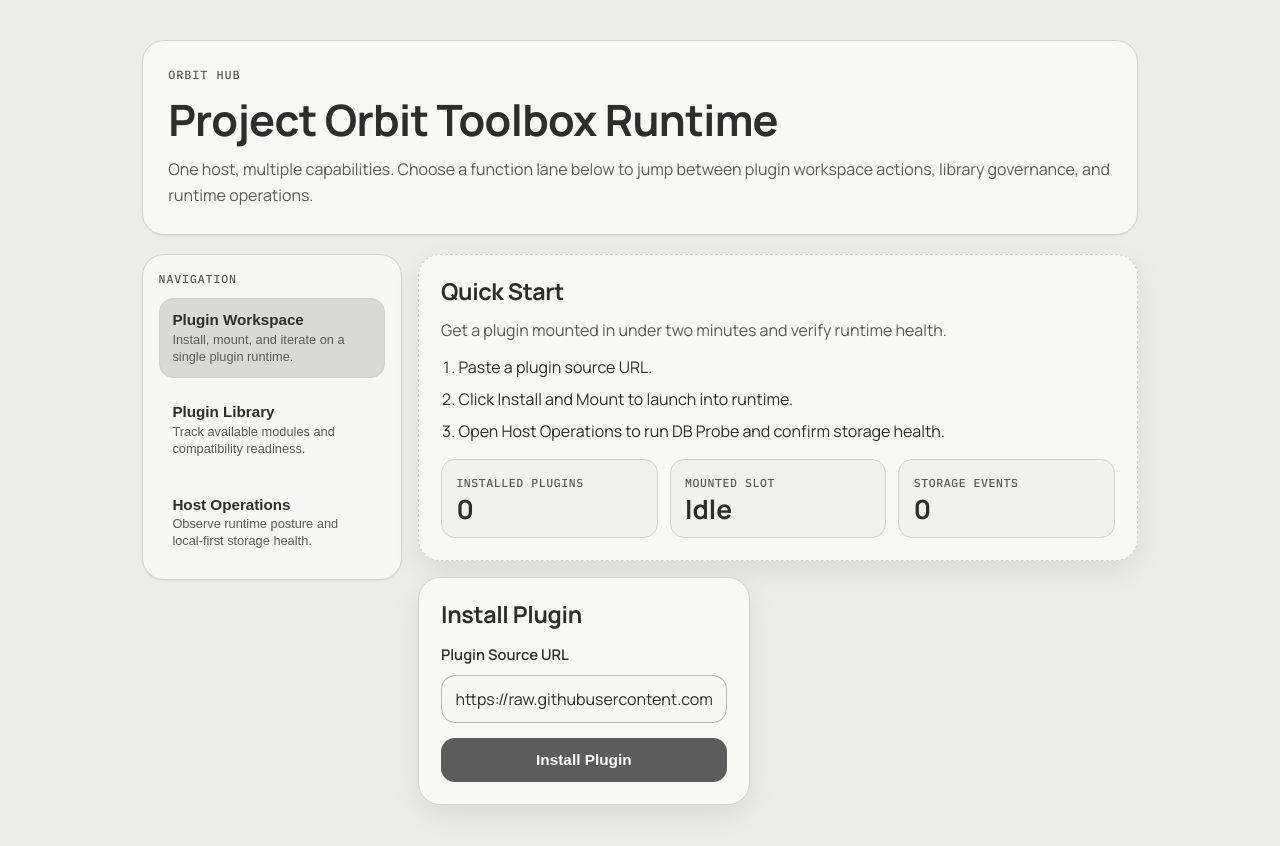
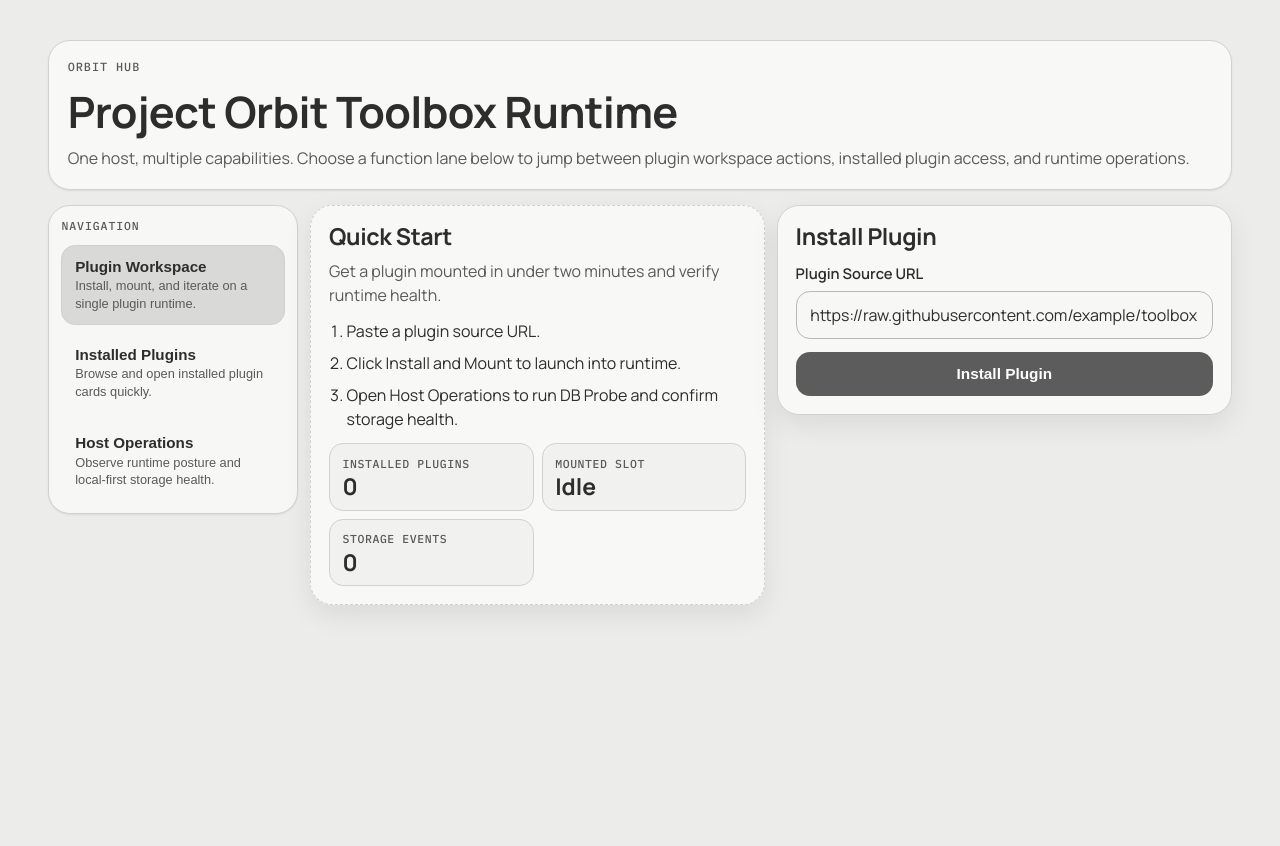
Before and after one commit to fatkin1012/ProjectOrbit-Beta, a React (Vite) app: page / in a window 1280 px wide. Shown: the top 846 px of the page. After the commit the page ends 800 px from the top, so only its background shows below. Built offline with nearby package versions, Linux system fonts and the light colour scheme.

Commit message:
ui update

```diff
--- a/src/App.tsx
+++ b/src/App.tsx
@@ -22,7 +22,7 @@ interface InstalledPlugin {
 const DEFAULT_PLUGIN_URL =
   'https://raw.githubusercontent.com/example/toolbox-plugins/main/dist/hello-plugin.js';
 
-type StaticHubPane = 'workspace' | 'library' | 'operations';
+type StaticHubPane = 'workspace' | 'installed' | 'operations';
 type PluginHubPane = `plugin:${string}`;
 type HubPane = StaticHubPane | PluginHubPane;
 
@@ -117,9 +117,9 @@ const HUB_PANES: Array<{ id: StaticHubPane; title: string; tagline: string }> =
     tagline: 'Install, mount, and iterate on a single plugin runtime.'
   },
   {
-    id: 'library',
-    title: 'Plugin Library',
-    tagline: 'Track available modules and compatibility readiness.'
+    id: 'installed',
+    title: 'Installed Plugins',
+    tagline: 'Browse and open installed plugin cards quickly.'
   },
   {
     id: 'operations',
@@ -127,6 +127,16 @@ const HUB_PANES: Array<{ id: StaticHubPane; title: string; tagline: string }> =
     tagline: 'Observe runtime posture and local-first storage health.'
   }
 ];
+
+function formatLastActive(timestamp: number): string {
+  return new Intl.DateTimeFormat('zh-HK', {
+    month: '2-digit',
+    day: '2-digit',
+    hour: '2-digit',
+    minute: '2-digit',
+    hour12: false
+  }).format(new Date(timestamp));
+}
 
 export default function App() {
   const [activePane, setActivePane] = useState<HubPane>('workspace');
@@ -348,7 +358,7 @@ export default function App() {
             <h1>Project Orbit Toolbox Runtime</h1>
             <p className="hero-copy">
               One host, multiple capabilities. Choose a function lane below to jump between plugin
-              workspace actions, library governance, and runtime operations.
+              workspace actions, installed plugin access, and runtime operations.
             </p>
           </section>
 
@@ -372,27 +382,6 @@ export default function App() {
                     >
                       <span className="chip-title">{pane.title}</span>
                       <span className="chip-tagline">{pane.tagline}</span>
-                    </button>
-                  );
-                })}
-
-                {installedPlugins.map((plugin) => {
-                  const paneId = pluginPaneId(plugin.id);
-                  const isActive = paneId === activePane;
-
-                  return (
-                    <button
-                      key={paneId}
-                      type="button"
-                      role="tab"
-                      aria-selected={isActive}
-                      aria-controls={`pane-${paneId}`}
-                      id={`tab-${paneId}`}
-                      className={`host-btn hub-chip plugin-chip ${isActive ? 'is-active' : ''}`}
-                      onClick={() => setActivePane(paneId)}
-                    >
-                      <span className="chip-title">{plugin.name}</span>
-                      <span className="chip-tagline">{plugin.id} · v{plugin.version}</span>
                     </button>
                   );
                 })}
@@ -431,7 +420,7 @@ export default function App() {
                     </div>
                   </section>
 
-                  <section className="card">
+                  <section className="card workspace-install">
                     <h2>Install Plugin</h2>
                     <form className="plugin-form" onSubmit={onInstall} noValidate>
                       <label htmlFor="plugin-url">Plugin Source URL</label>
@@ -458,14 +447,56 @@ export default function App() {
                   </section>
 
                   {installedPlugins.length > 0 && (
-                    <section className="card pane-card">
-                      <h2>Installed Plugins</h2>
-                      <ul className="ops-list installed-list">
-                        {installedPlugins.map((plugin) => (
-                          <li key={`installed-${plugin.id}`}>
+                    <section className="card pane-card workspace-installed">
+                      <h2>Recent Activity</h2>
+                      <p className="muted">最近使用的 3 個插件。</p>
+                      <ul className="ops-list installed-list recent-activity-list">
+                        {installedPlugins.slice(0, 3).map((plugin) => (
+                          <li key={`recent-${plugin.id}`}>
                             <div className="installed-plugin-meta">
                               <strong>{plugin.name}</strong>
                               <small>({plugin.id})</small>
+                              <small>Last active: {formatLastActive(plugin.lastOpenedAt)}</small>
+                            </div>
+                            <div className="installed-actions">
+                              <button
+                                type="button"
+                                className="host-btn inline-open-btn"
+                                onClick={() => setActivePane(pluginPaneId(plugin.id))}
+                              >
+                                Open
+                              </button>
+                            </div>
+                          </li>
+                        ))}
+                      </ul>
+                    </section>
+                  )}
+                </section>
+              )}
+
+              {!isPluginPaneActive && activePane === 'installed' && (
+                <section
+                  className="card pane-card"
+                  role="tabpanel"
+                  id="pane-installed"
+                  aria-labelledby="tab-installed"
+                >
+                  <h2>Installed Plugins</h2>
+                  <p className="muted">點擊卡片即可開啟對應插件。</p>
+
+                  {installedPlugins.length === 0 && (
+                    <p className="muted">目前還沒有已安裝插件，先到 Workspace 安裝一個吧。</p>
+                  )}
+
+                  {installedPlugins.length > 0 && (
+                    <ul className="ops-list installed-list">
+                      {installedPlugins.map((plugin) => (
+                        <li key={`installed-pane-${plugin.id}`}>
+                          <div className="installed-plugin-meta">
+                            <strong>{plugin.name}</strong>
+                            <small>({plugin.id})</small>
+                            <small>Last active: {formatLastActive(plugin.lastOpenedAt)}</small>
                           </div>
                           <div className="installed-actions">
                             <button
@@ -494,36 +525,7 @@ export default function App() {
                         </li>
                       ))}
                     </ul>
-                    </section>
                   )}
-                </section>
-              )}
-
-              {!isPluginPaneActive && activePane === 'library' && (
-                <section
-                  className="card pane-card"
-                  role="tabpanel"
-                  id="pane-library"
-                  aria-labelledby="tab-library"
-                >
-                  <h2>Plugin Library</h2>
-                  <p className="muted">
-                    Use this lane to curate plugin inventory, maintain trust metadata, and stage releases.
-                  </p>
-                  <div className="status-grid">
-                    <article className="status-tile">
-                      <p className="status-label">Approved</p>
-                      <p className="status-value">12</p>
-                    </article>
-                    <article className="status-tile">
-                      <p className="status-label">Needs Review</p>
-                      <p className="status-value">3</p>
-                    </article>
-                    <article className="status-tile">
-                      <p className="status-label">Deprecated</p>
-                      <p className="status-value">1</p>
-                    </article>
-                  </div>
                 </section>
               )}
 
--- a/src/styles.css
+++ b/src/styles.css
@@ -57,11 +57,12 @@ body.orbit-hub-view #root {
 }
 
 .page-shell {
-  width: min(100%, 1040px);
+  width: min(100%, 1220px);
   margin: 0 auto;
-  padding: clamp(1rem, 4vw, 2.5rem) clamp(0.9rem, 3.2vw, 1.35rem) clamp(2.5rem, 7vw, 4rem);
+  padding: clamp(0.85rem, 3.2vw, 1.8rem) clamp(0.85rem, 2.4vw, 1.15rem)
+    clamp(1.8rem, 5vw, 2.8rem);
   display: grid;
-  gap: clamp(0.8rem, 2.8vw, 1.2rem);
+  gap: clamp(0.65rem, 2vw, 0.95rem);
 }
 
 .page-shell-plugin-active {
@@ -81,7 +82,7 @@ body.orbit-hub-view #root {
 }
 
 .hero {
-  padding: clamp(1rem, 3.5vw, 1.6rem);
+  padding: clamp(0.85rem, 2.8vw, 1.15rem);
 }
 
 .eyebrow {
@@ -113,20 +114,20 @@ body.orbit-hub-view #root {
 }
 
 .card {
-  padding: clamp(1rem, 3.2vw, 1.4rem);
+  padding: clamp(0.85rem, 2.6vw, 1.1rem);
   box-shadow: var(--shadow-2);
 }
 
 .hero-copy,
 .muted {
-  margin: var(--space-3) 0 0;
+  margin: var(--space-2) 0 0;
   color: var(--color-text-muted);
-  line-height: 1.6;
+  line-height: 1.5;
 }
 
 .hub-shell {
   display: grid;
-  gap: var(--space-4);
+  gap: var(--space-3);
 }
 
 .hub-nav-rail {
@@ -134,7 +135,7 @@ body.orbit-hub-view #root {
   border-radius: var(--radius-xl);
   background: color-mix(in srgb, var(--color-bg-elev) 98%, var(--color-bg-soft));
   box-shadow: var(--shadow-1);
-  padding: var(--space-4);
+  padding: var(--space-3);
 }
 
 .rail-title {
@@ -148,12 +149,12 @@ body.orbit-hub-view #root {
 
 .hub-content {
   display: grid;
-  gap: var(--space-4);
+  gap: var(--space-3);
 }
 
 .hub-nav {
   display: grid;
-  gap: var(--space-3);
+  gap: var(--space-2);
   grid-template-columns: 1fr;
 }
 
@@ -201,7 +202,7 @@ body.orbit-hub-view #root {
 
 .workspace-grid {
   display: grid;
-  gap: var(--space-4);
+  gap: var(--space-3);
 }
 
 .workspace-quickstart {
@@ -229,16 +230,16 @@ body.orbit-hub-view #root {
 }
 
 .status-grid {
-  margin-top: var(--space-4);
+  margin-top: var(--space-3);
   display: grid;
-  gap: var(--space-3);
+  gap: var(--space-2);
   grid-template-columns: repeat(auto-fit, minmax(145px, 1fr));
 }
 
 .status-tile {
   border-radius: var(--radius-md);
   border: 1px solid var(--color-border);
-  padding: 0.9rem;
+  padding: 0.72rem 0.78rem;
   background: var(--color-bg-soft);
 }
 
@@ -252,30 +253,30 @@ body.orbit-hub-view #root {
 }
 
 .status-value {
-  margin: 0.4rem 0 0;
-  font-size: 1.65rem;
+  margin: 0.28rem 0 0;
+  font-size: 1.44rem;
   line-height: 1;
   font-weight: 700;
 }
 
 .ops-list {
-  margin: var(--space-4) 0 0;
+  margin: var(--space-3) 0 0;
   padding: 0;
   list-style: none;
   display: grid;
-  gap: var(--space-3);
+  gap: var(--space-2);
 }
 
 .ops-list li {
   border: 1px solid var(--color-border);
   border-radius: var(--radius-md);
   background: var(--color-bg-elev);
-  min-height: 48px;
-  padding: 0.72rem 0.8rem;
+  min-height: 44px;
+  padding: 0.62rem 0.72rem;
   display: flex;
   align-items: center;
   justify-content: space-between;
-  gap: 0.7rem;
+  gap: 0.5rem;
 }
 
 .ops-list strong {
@@ -288,16 +289,37 @@ body.orbit-hub-view #root {
 
 .installed-list li {
   display: grid;
-  gap: var(--space-3);
+  gap: var(--space-2);
   align-items: center;
   justify-items: center;
   text-align: center;
+  align-content: space-between;
+  min-height: 140px;
+}
+
+.installed-list {
+  grid-template-columns: repeat(auto-fit, minmax(240px, 1fr));
+}
+
+.recent-activity-list {
+  grid-template-columns: 1fr;
+}
+
+.recent-activity-list li {
+  min-height: 72px;
+  grid-template-columns: 1fr auto;
+  justify-items: start;
+  text-align: left;
+}
+
+.recent-activity-list .installed-actions {
+  margin: 0;
 }
 
 .installed-plugin-meta {
   display: grid;
-  gap: 0.2rem;
-  justify-items: center;
+  gap: 0.15rem;
+  justify-items: start;
 }
 
 .installed-plugin-meta strong {
@@ -308,12 +330,12 @@ body.orbit-hub-view #root {
 
 .installed-actions {
   display: flex;
-  justify-content: center;
+  justify-content: flex-start;
   align-items: center;
-  gap: 0.45rem;
+  gap: 0.35rem;
   width: fit-content;
   max-width: 100%;
-  margin: 0 auto;
+  margin: 0;
 }
 
 .installed-actions .host-btn {
@@ -341,9 +363,9 @@ body.orbit-hub-view #root {
 }
 
 .ops-actions {
-  margin-top: var(--space-4);
+  margin-top: var(--space-3);
   display: flex;
-  gap: var(--space-3);
+  gap: var(--space-2);
   flex-wrap: wrap;
 }
 
@@ -352,11 +374,11 @@ body.orbit-hub-view #root {
 }
 
 .audit-panel {
-  margin-top: var(--space-4);
+  margin-top: var(--space-3);
   background: var(--color-bg-soft);
   border-radius: var(--radius-md);
   border: 1px solid var(--color-border);
-  padding: 0.9rem 1rem;
+  padding: 0.75rem 0.85rem;
 }
 
 .audit-panel h3 {
@@ -402,9 +424,9 @@ body.orbit-hub-view #root {
 }
 
 .plugin-form {
-  margin-top: var(--space-4);
+  margin-top: var(--space-3);
   display: grid;
-  gap: 0.65rem;
+  gap: 0.5rem;
 }
 
 .plugin-form label {
@@ -632,6 +654,16 @@ body.orbit-hub-view #root {
     text-align: center;
   }
 
+  .installed-list {
+    grid-template-columns: 1fr;
+  }
+
+  .recent-activity-list li {
+    grid-template-columns: 1fr;
+    justify-items: center;
+    text-align: center;
+  }
+
   .ops-actions {
     width: 100%;
   }
@@ -652,7 +684,7 @@ body.orbit-hub-view #root {
 
 @media (min-width: 900px) {
   .hub-shell {
-    grid-template-columns: minmax(220px, 260px) 1fr;
+    grid-template-columns: minmax(230px, 250px) minmax(0, 1fr);
     align-items: start;
   }
 
@@ -670,12 +702,30 @@ body.orbit-hub-view #root {
   }
 
   .workspace-grid {
-    grid-template-columns: 1fr 1.12fr;
+    grid-template-columns: minmax(0, 1fr) minmax(0, 1fr);
     align-items: start;
   }
 
   .workspace-quickstart {
+    grid-column: 1;
+  }
+
+  .workspace-install {
+    grid-column: 2;
+  }
+
+  .workspace-installed {
     grid-column: 1 / -1;
+  }
+}
+
+@media (min-width: 1180px) {
+  .installed-list {
+    grid-template-columns: repeat(3, minmax(0, 1fr));
+  }
+
+  .recent-activity-list {
+    grid-template-columns: 1fr;
   }
 }
 
```
Also changed, not shown: 1 other file (tests, documents, lock files or other folders). Lines whose indentation alone changed are shown as unchanged.
